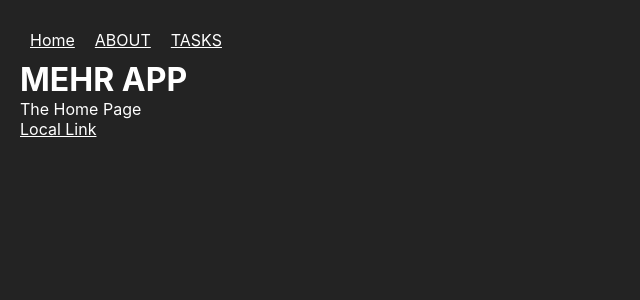
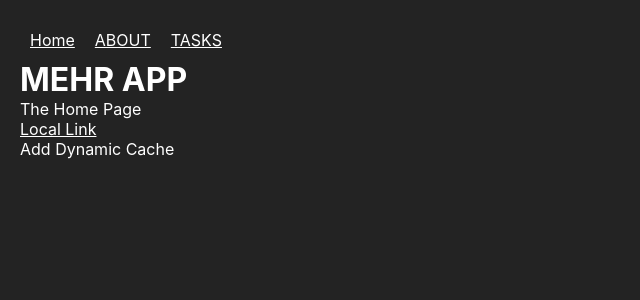
Before and after one commit to imganjgahi/pwa, a React (Create React App) app: page /#/ in a window 1280 px wide. Shown: the top 300 px of the page, without its empty margins (0-640 px from the left). Built offline with nearby package versions, Linux system fonts and the light colour scheme.

Commit message:
update home page

```diff
--- a/src/Pages/Home.js
+++ b/src/Pages/Home.js
@@ -7,6 +7,7 @@ function Home() {
             <h1>MEHR APP</h1>
             <p>The Home Page</p>
             <p> <Link to="https://10.0.2.2:8080"> Local Link </Link> </p>
+            <p> Add Dynamic Cache </p>
         </div>
     )
 }
```
